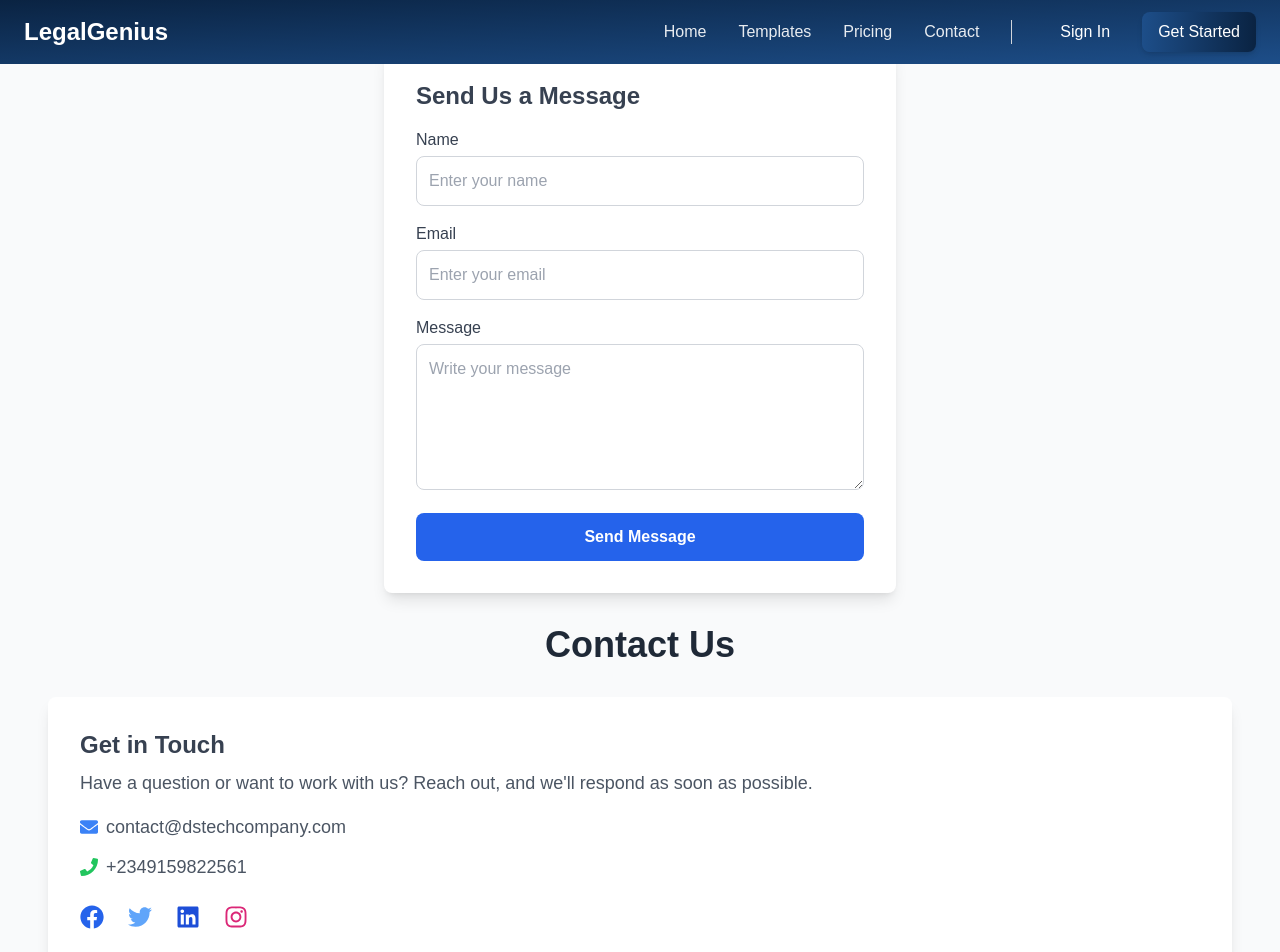
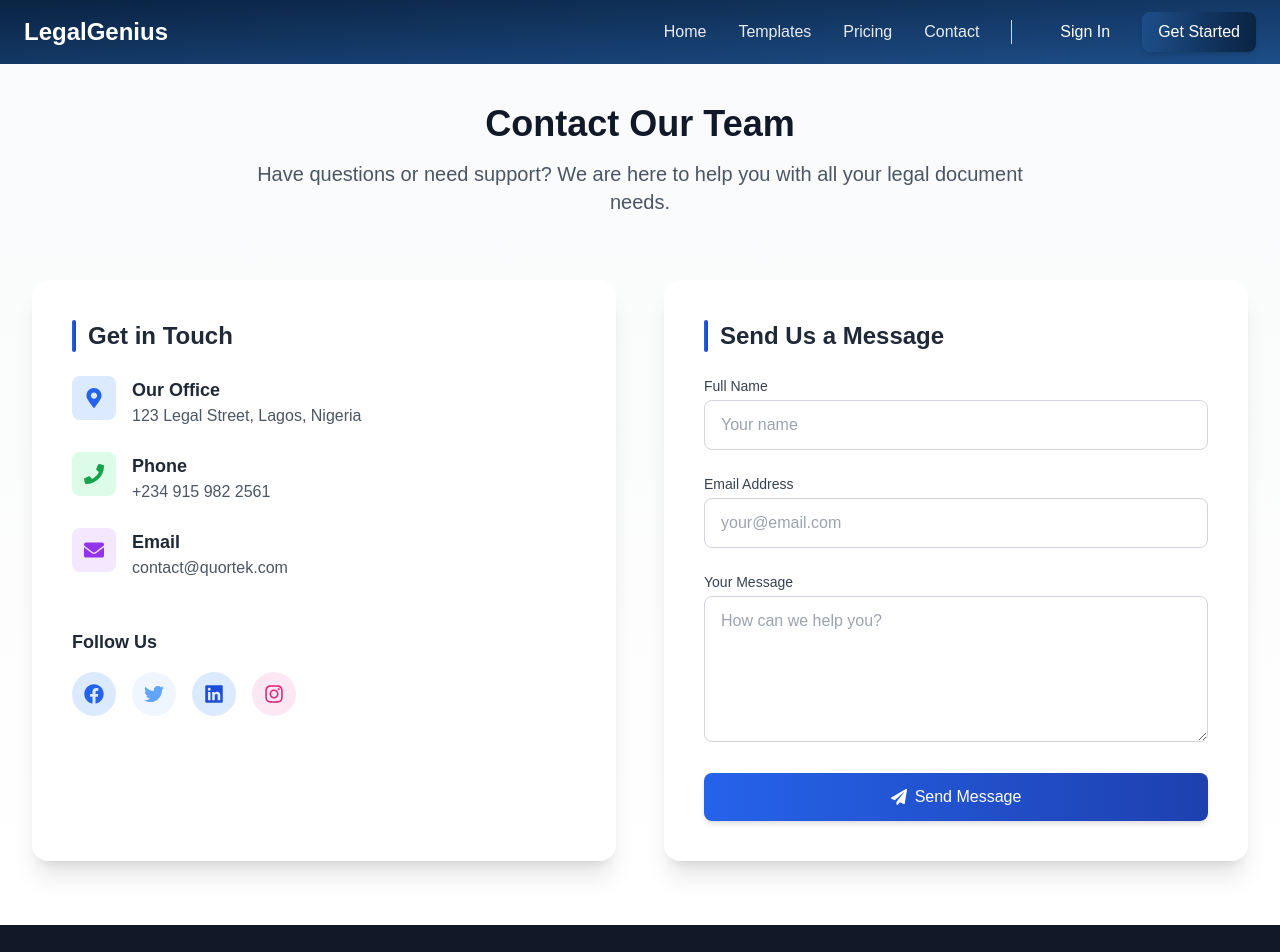
Before and after one commit to DamianKingStanley/legal-doc-maker, a Next.js app: page /contact in a window 1280 px wide. Shown: the top 952 px of the page. Built offline with nearby package versions, Linux system fonts and the light colour scheme.

Commit message:
rebranding

```diff
--- a/app/contact/page.tsx
+++ b/app/contact/page.tsx
@@ -1,5 +1,4 @@
 "use client";
-
 import { useState } from "react";
 import {
   FaFacebook,
@@ -8,6 +7,8 @@ import {
   FaInstagram,
   FaEnvelope,
   FaPhone,
+  FaMapMarkerAlt,
+  FaPaperPlane,
 } from "react-icons/fa";
 
 const Contact = () => {
@@ -17,7 +18,11 @@ const Contact = () => {
     message: "",
   });
 
-  const [status, setStatus] = useState("");
+  const [status, setStatus] = useState<{
+    type: string;
+    message: string;
+  } | null>(null);
+  const [isSubmitting, setIsSubmitting] = useState(false);
 
   const handleChange = (
     e: React.ChangeEvent<HTMLInputElement | HTMLTextAreaElement>
@@ -27,9 +32,10 @@ const Contact = () => {
 
   const handleSubmit = async (e: React.FormEvent<HTMLFormElement>) => {
     e.preventDefault();
+    setIsSubmitting(true);
+    setStatus(null);
 
-    setStatus("Sending...");
-
+    try {
       const res = await fetch("/api/contact", {
         method: "POST",
         headers: { "Content-Type": "application/json" },
@@ -38,121 +44,253 @@ const Contact = () => {
 
       const result = await res.json();
       if (result.success) {
-      setStatus("Message sent successfully!");
+        setStatus({ type: "success", message: "Message sent successfully!" });
         setFormData({ name: "", email: "", message: "" });
       } else {
-      setStatus("Failed to send message. Try again.");
+        setStatus({
+          type: "error",
+          message:
+            result.message || "Failed to send message. Please try again.",
+        });
+      }
+    } catch {
+      setStatus({
+        type: "error",
+        message: "Network error. Please check your connection.",
+      });
+    } finally {
+      setIsSubmitting(false);
     }
   };
 
   return (
-    <section className="contact bg-gray-50 py-12">
-      <div className="bg-white p-8 rounded-lg shadow-lg max-w-lg mx-auto">
-        <h2 className="text-2xl font-semibold text-gray-700 mb-4">
+    <section className="bg-gradient-to-b from-gray-50 to-white py-16 px-4 sm:px-6 lg:px-8">
+      <div className="max-w-7xl mx-auto">
+        {/* Header */}
+        <div className="text-center mb-16 mt-10">
+          <h1 className="text-2xl md:text-4xl font-bold text-gray-900 mb-4">
+            Contact Our Team
+          </h1>
+          <p className="text-sm md:text-xl text-gray-600 max-w-3xl mx-auto">
+            Have questions or need support? We are here to help you with all
+            your legal document needs.
+          </p>
+        </div>
+
+        {/* Contact Container */}
+        <div className="grid grid-cols-1 lg:grid-cols-2 gap-12">
+          {/* Contact Information */}
+          <div className="bg-white rounded-2xl shadow-xl p-8 lg:p-10">
+            <h2 className="text-2xl font-bold text-gray-800 mb-6 flex items-center">
+              <span className="bg-gradient-to-r from-blue-600 to-blue-800 w-1 h-8 mr-3 rounded-full"></span>
+              Get in Touch
+            </h2>
+
+            <div className="space-y-6">
+              <div className="flex items-start">
+                <div className="bg-blue-100 p-3 rounded-lg mr-4">
+                  <FaMapMarkerAlt className="text-blue-600 w-5 h-5" />
+                </div>
+                <div>
+                  <h3 className="text-lg font-semibold text-gray-800">
+                    Our Office
+                  </h3>
+                  <p className="text-gray-600">
+                    123 Legal Street, Lagos, Nigeria
+                  </p>
+                </div>
+              </div>
+
+              <div className="flex items-start">
+                <div className="bg-green-100 p-3 rounded-lg mr-4">
+                  <FaPhone className="text-green-600 w-5 h-5" />
+                </div>
+                <div>
+                  <h3 className="text-lg font-semibold text-gray-800">Phone</h3>
+                  <a
+                    href="tel:+2349159822561"
+                    className="text-gray-600 hover:text-blue-600 transition-colors"
+                  >
+                    +234 915 982 2561
+                  </a>
+                </div>
+              </div>
+
+              <div className="flex items-start">
+                <div className="bg-purple-100 p-3 rounded-lg mr-4">
+                  <FaEnvelope className="text-purple-600 w-5 h-5" />
+                </div>
+                <div>
+                  <h3 className="text-lg font-semibold text-gray-800">Email</h3>
+                  <a
+                    href="mailto:contact@dstechcompany.com"
+                    className="text-gray-600 hover:text-blue-600 transition-colors"
+                  >
+                    contact@quortek.com
+                  </a>
+                </div>
+              </div>
+
+              <div className="pt-6">
+                <h3 className="text-lg font-semibold text-gray-800 mb-4">
+                  Follow Us
+                </h3>
+                <div className="flex space-x-4">
+                  <a
+                    href="https://facebook.com"
+                    target="_blank"
+                    rel="noopener noreferrer"
+                    className="bg-blue-100 text-blue-600 hover:bg-blue-600 hover:text-white p-3 rounded-full transition-colors"
+                  >
+                    <FaFacebook className="w-5 h-5" />
+                  </a>
+                  <a
+                    href="https://twitter.com"
+                    target="_blank"
+                    rel="noopener noreferrer"
+                    className="bg-blue-50 text-blue-400 hover:bg-blue-400 hover:text-white p-3 rounded-full transition-colors"
+                  >
+                    <FaTwitter className="w-5 h-5" />
+                  </a>
+                  <a
+                    href="https://linkedin.com"
+                    target="_blank"
+                    rel="noopener noreferrer"
+                    className="bg-blue-100 text-blue-700 hover:bg-blue-700 hover:text-white p-3 rounded-full transition-colors"
+                  >
+                    <FaLinkedin className="w-5 h-5" />
+                  </a>
+                  <a
+                    href="https://instagram.com"
+                    target="_blank"
+                    rel="noopener noreferrer"
+                    className="bg-pink-100 text-pink-600 hover:bg-pink-600 hover:text-white p-3 rounded-full transition-colors"
+                  >
+                    <FaInstagram className="w-5 h-5" />
+                  </a>
+                </div>
+              </div>
+            </div>
+          </div>
+
+          {/* Contact Form */}
+          <div className="bg-white rounded-2xl shadow-xl p-8 lg:p-10">
+            <h2 className="text-2xl font-bold text-gray-800 mb-6 flex items-center">
+              <span className="bg-gradient-to-r from-blue-600 to-blue-800 w-1 h-8 mr-3 rounded-full"></span>
               Send Us a Message
             </h2>
-        <form onSubmit={handleSubmit} className="space-y-4">
+
+            <form onSubmit={handleSubmit} className="space-y-6">
               <div>
-            <label className="block text-gray-700 font-medium">Name</label>
+                <label
+                  htmlFor="name"
+                  className="block text-sm font-medium text-gray-700 mb-1"
+                >
+                  Full Name
+                </label>
                 <input
                   type="text"
+                  id="name"
                   name="name"
                   value={formData.name}
                   onChange={handleChange}
                   required
-              className="w-full mt-1 p-3 border border-gray-300 rounded-lg focus:ring focus:ring-blue-200"
-              placeholder="Enter your name"
+                  className="w-full px-4 py-3 border border-gray-300 rounded-lg focus:ring-2 focus:ring-blue-500 focus:border-blue-500 outline-none transition"
+                  placeholder="Your name"
                 />
               </div>
+
               <div>
-            <label className="block text-gray-700 font-medium">Email</label>
+                <label
+                  htmlFor="email"
+                  className="block text-sm font-medium text-gray-700 mb-1"
+                >
+                  Email Address
+                </label>
                 <input
                   type="email"
+                  id="email"
                   name="email"
                   value={formData.email}
                   onChange={handleChange}
                   required
-              className="w-full mt-1 p-3 border border-gray-300 rounded-lg focus:ring focus:ring-blue-200"
-              placeholder="Enter your email"
+                  className="w-full px-4 py-3 border border-gray-300 rounded-lg focus:ring-2 focus:ring-blue-500 focus:border-blue-500 outline-none transition"
+                  placeholder="your@email.com"
                 />
               </div>
+
               <div>
-            <label className="block text-gray-700 font-medium">Message</label>
+                <label
+                  htmlFor="message"
+                  className="block text-sm font-medium text-gray-700 mb-1"
+                >
+                  Your Message
+                </label>
                 <textarea
+                  id="message"
                   name="message"
                   value={formData.message}
                   onChange={handleChange}
                   required
                   rows={5}
-              className="w-full mt-1 p-3 border border-gray-300 rounded-lg focus:ring focus:ring-blue-200"
-              placeholder="Write your message"
+                  className="w-full px-4 py-3 border border-gray-300 rounded-lg focus:ring-2 focus:ring-blue-500 focus:border-blue-500 outline-none transition"
+                  placeholder="How can we help you?"
                 ></textarea>
               </div>
+
               <button
                 type="submit"
-            className="w-full bg-blue-600 text-white py-3 rounded-lg font-semibold hover:bg-blue-700 transition"
+                disabled={isSubmitting}
+                className={`w-full py-3 px-4 rounded-lg font-medium text-white transition-all flex items-center justify-center ${
+                  isSubmitting
+                    ? "bg-blue-400"
+                    : "bg-gradient-to-r from-blue-600 to-blue-800 hover:from-blue-700 hover:to-blue-900 shadow-md hover:shadow-lg"
+                }`}
               >
+                {isSubmitting ? (
+                  <>
+                    <svg
+                      className="animate-spin -ml-1 mr-3 h-5 w-5 text-white"
+                      xmlns="http://www.w3.org/2000/svg"
+                      fill="none"
+                      viewBox="0 0 24 24"
+                    >
+                      <circle
+                        className="opacity-25"
+                        cx="12"
+                        cy="12"
+                        r="10"
+                        stroke="currentColor"
+                        strokeWidth="4"
+                      ></circle>
+                      <path
+                        className="opacity-75"
+                        fill="currentColor"
+                        d="M4 12a8 8 0 018-8V0C5.373 0 0 5.373 0 12h4zm2 5.291A7.962 7.962 0 014 12H0c0 3.042 1.135 5.824 3 7.938l3-2.647z"
+                      ></path>
+                    </svg>
+                    Sending...
+                  </>
+                ) : (
+                  <>
+                    <FaPaperPlane className="mr-2" />
                     Send Message
+                  </>
+                )}
               </button>
+
+              {status && (
+                <div
+                  className={`p-4 rounded-lg ${
+                    status.type === "success"
+                      ? "bg-green-50 text-green-800 border border-green-200"
+                      : "bg-red-50 text-red-800 border border-red-200"
+                  }`}
+                >
+                  {status.message}
+                </div>
+              )}
             </form>
-        {status && (
-          <p className="mt-4 text-center text-lg font-medium text-gray-700">
-            {status}
-          </p>
-        )}
-      </div>
-      <div className="container mx-auto px-6 md:px-12 py-8">
-        <h1 className="text-4xl font-semibold text-gray-800 text-center mb-8">
-          Contact Us
-        </h1>
-
-        <div className="flex flex-col md:flex-row justify-between items-center bg-white p-8 rounded-lg shadow-lg mb-12">
-          <div className="text-center md:text-left">
-            <h2 className="text-2xl font-bold text-gray-700">Get in Touch</h2>
-            <p className="text-lg text-gray-600 mt-2">
-              Have a question or want to work with us? Reach out, and we&apos;ll
-              respond as soon as possible.
-            </p>
-            <div className="mt-4 flex flex-col space-y-3">
-              <p className="flex items-center space-x-2 text-lg text-gray-600">
-                <FaEnvelope className="text-blue-500" />
-                <span>contact@dstechcompany.com</span>
-              </p>
-              <p className="flex items-center space-x-2 text-lg text-gray-600">
-                <FaPhone className="text-green-500" />
-                <span>+2349159822561</span>
-              </p>
-            </div>
-            <div className="mt-6 flex space-x-6 text-2xl">
-              <a
-                href="https://facebook.com"
-                target="_blank"
-                className="text-blue-600 hover:text-blue-800"
-              >
-                <FaFacebook />
-              </a>
-              <a
-                href="https://twitter.com"
-                target="_blank"
-                className="text-blue-400 hover:text-blue-600"
-              >
-                <FaTwitter />
-              </a>
-              <a
-                href="https://linkedin.com"
-                target="_blank"
-                className="text-blue-700 hover:text-blue-900"
-              >
-                <FaLinkedin />
-              </a>
-              <a
-                href="https://instagram.com"
-                target="_blank"
-                className="text-pink-600 hover:text-pink-800"
-              >
-                <FaInstagram />
-              </a>
-            </div>
           </div>
         </div>
       </div>
```
Lines whose indentation alone changed are shown as unchanged.
